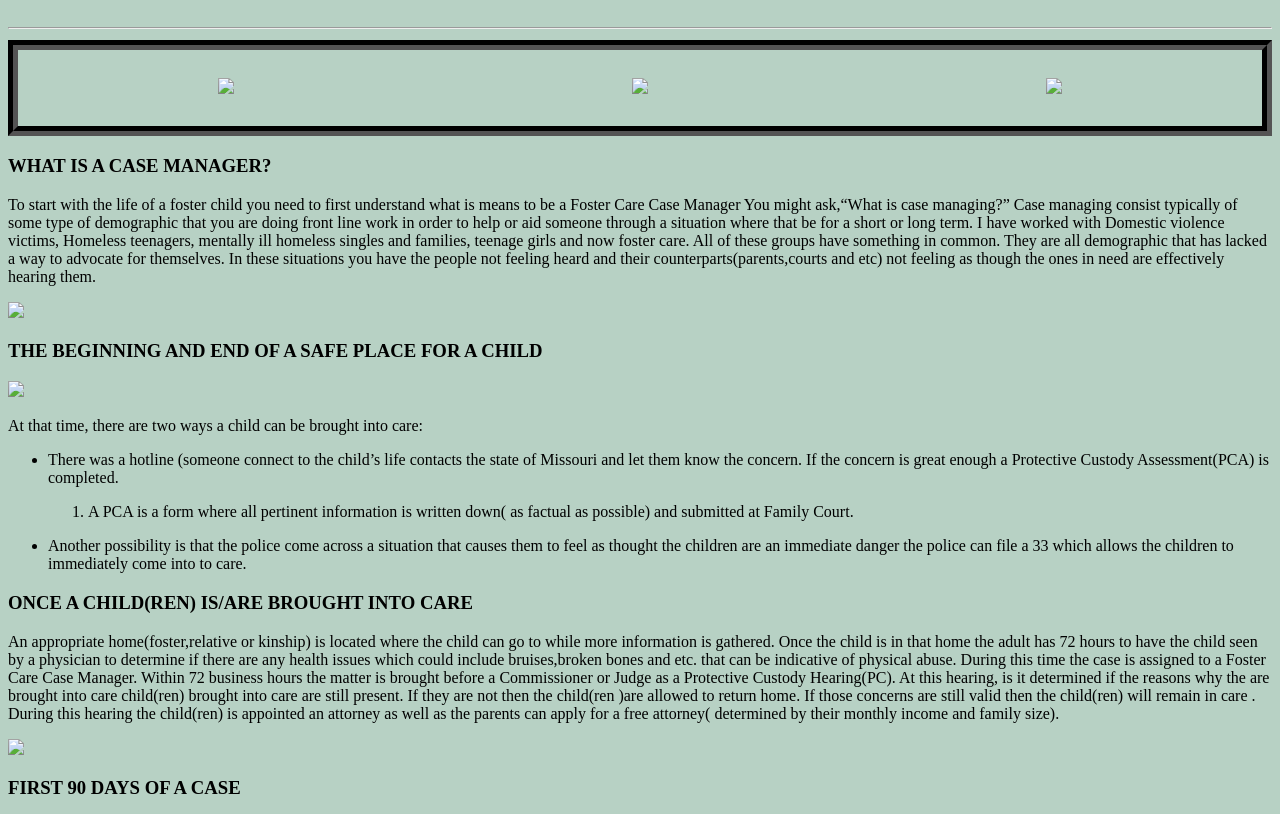
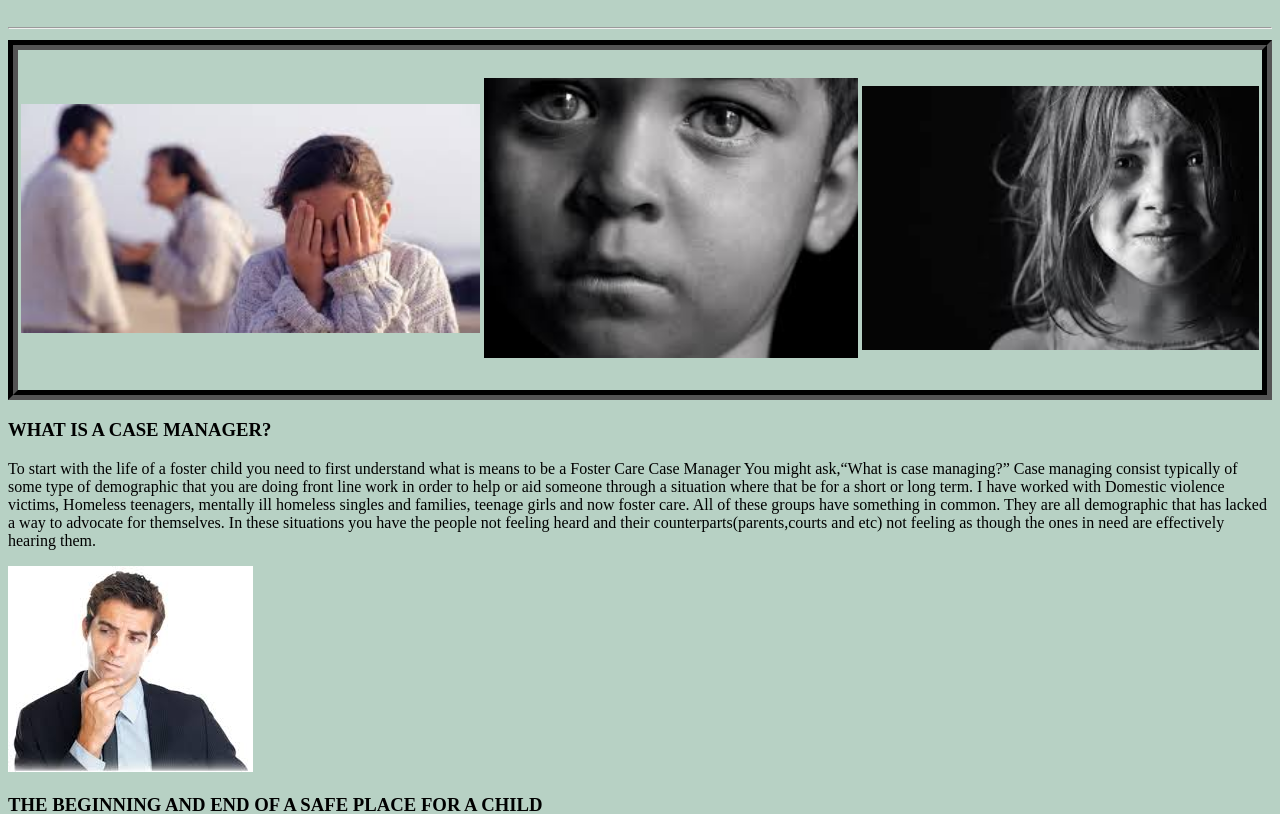
Before and after one commit to katrinawalker06/html-me-something, a plain HTML site: page index.html in a window 1280 px wide. Shown: the part 138-952 px from the top of the page. Drawn offline with Linux system fonts and the light colour scheme.

Commit message:
updated html

```diff
--- a/index.html
+++ b/index.html
@@ -18,13 +18,13 @@
     <table class="table.center">
     <tr>
         <td>
-            <img src="html me something img/upset family.jpeg">
+            <img src="upset family.jpeg">
         </td>
         <td>
-            <img src="html me something img/sad boy.jpeg">
+            <img src="sad boy.jpeg">
         </td>
         <td>
-            <img src="html me something img/sad girl child.jpeg">
+            <img src="sad girl child.jpeg">
         </td>
     </tr>
     </table>
@@ -34,14 +34,14 @@
                 <p>To start with the life of a foster child you need to first understand what is means to be a Foster Care Case Manager
             You might ask,&ldquo;What is case managing?&rdquo; Case managing consist typically of some type of demographic that you are doing front line work in order to help or aid someone through a situation where that be for a short or long term.  I have worked with Domestic violence victims, Homeless teenagers,  mentally ill homeless singles and families, teenage girls and now foster care.  All of these groups have something in common. They are all demographic that has lacked a way to advocate for themselves.  In these situations you have the people not feeling heard and their counterparts(parents,courts and etc) not feeling as though the ones in need are effectively hearing them.
                 </p>
-                 <img src="html me something img/thinking man.jpeg" />
+                 <img src="thinking man.jpeg" />
 
             <h3>
                 <a name="part1">The beginning and end of a safe place for a child</a>
             </h3>
         </section>
 
-         <img src="html me something img/sad kid picture.jpeg"/>
+         <img src="sad kid picture.jpeg"/>
              <p>At that time, there are two ways a child can be brought into care:
              </p>
                 <ul>
@@ -67,7 +67,7 @@
 	            <p> An appropriate home(foster,relative or kinship) is located where the child can go to while more information is gathered. Once the child is in that home the adult has 72  hours to have the child seen by a physician to determine if there are any health issues which could include bruises,broken bones and etc. that can be indicative of physical abuse. During this time the case is assigned to a Foster Care Case Manager.
                     Within 72 business hours the matter is brought before a Commissioner or Judge as a Protective Custody Hearing(PC). At this hearing, is it determined if the reasons why the are brought into care child(ren) brought into care are still present. If they are not then the child(ren )are allowed to return home. If those concerns are still valid then the child(ren) will remain in care .  During this hearing the child(ren) is appointed  an attorney as well as the parents can apply for a free attorney( determined by their monthly income and family size).
                 </p>
-            <img src="html me something img/angry parents.jpeg" />
+            <img src="angry parents.jpeg" />
         </section>
         <section>
             <h3>
@@ -85,7 +85,7 @@
                                 <li>any other providers(therapist,teachers and etc).</li>;
                             </ul>
                         </ol>
-    <img src="html me something img/tense meeting.jpeg" />"
+    <img src="tense meeting.jpeg" />
     <p>There is a case management hearing the the county of Jackson County,MO where updated information is given. This date usually falls 2-3 weeks after the PC hearing.
                 </p>
         </section>
@@ -114,8 +114,9 @@
                     <p>In the last two options the case moves to dispostion while the 1st option ends the case(in some situations)
                     </p>
                         <ul>
-                            <li>The dispostion is when the <a href="#casemanager">case manager</a>would testify as to what has occured since the child(ren)has come into care to the date of the Adjudication.
+                            <li>The dispostion is when the <a href="#casemanager">case manager</a> would testify as to what has occured since the child(ren)has come into care to the date of the Adjudication.
                             </li>
+                        </ul>
     <section>
         <h3>
          <a name="part5">Continous</a>
@@ -123,7 +124,7 @@
          <p>After the disposition, court is held every 3-6 months to determine if the same issues that brought the child(ren) into care are still present. Depending on the concerns and resolve of the parents directly correlate with  the length of the case.  Eventually, if a case continues on without hope of reunifying it is then determine if there is another permanent option (adoption or guardianship) that would be in the best interest of the children. Cases can last for 6  months to years upon years.
         There are numerous providers that give their professional opinions but, it the final decesion on everything is up to the Judge or Commissioner. <p>
         </p>
-            <img src="html me something img/large family.jpeg" />
+            <img src="large family.jpeg" />
         </section>
     </body>
 
```
